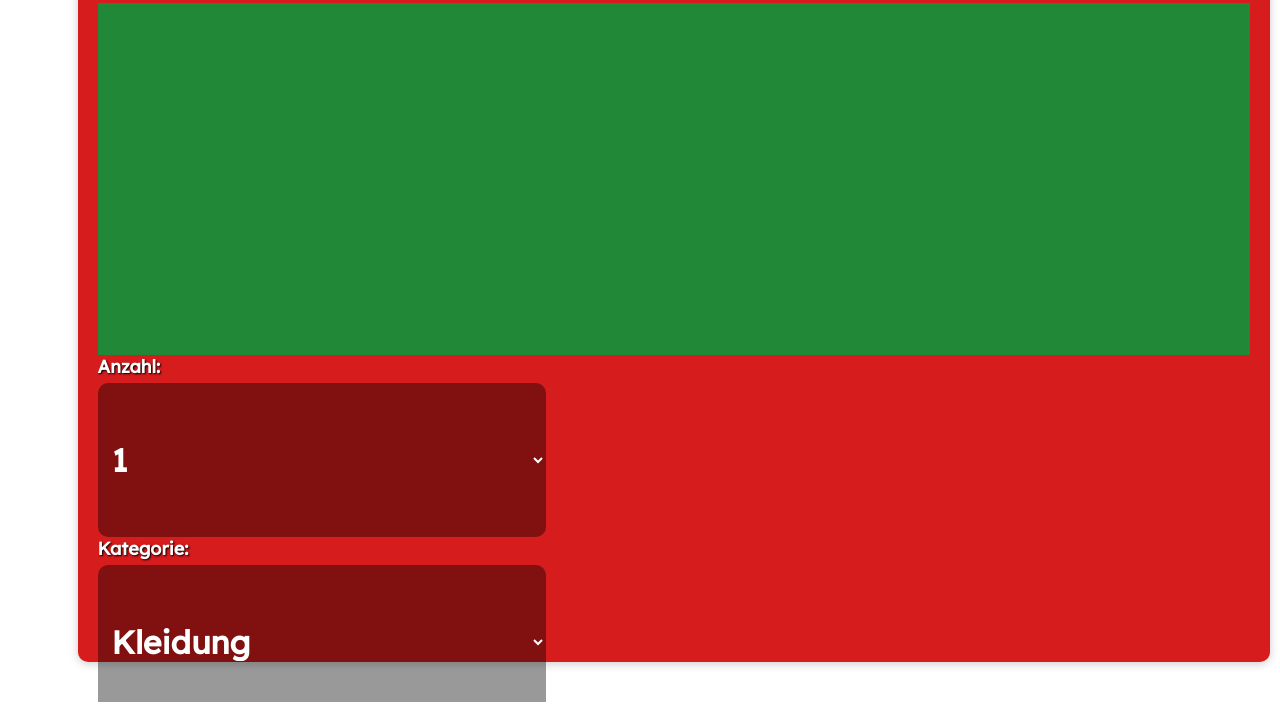
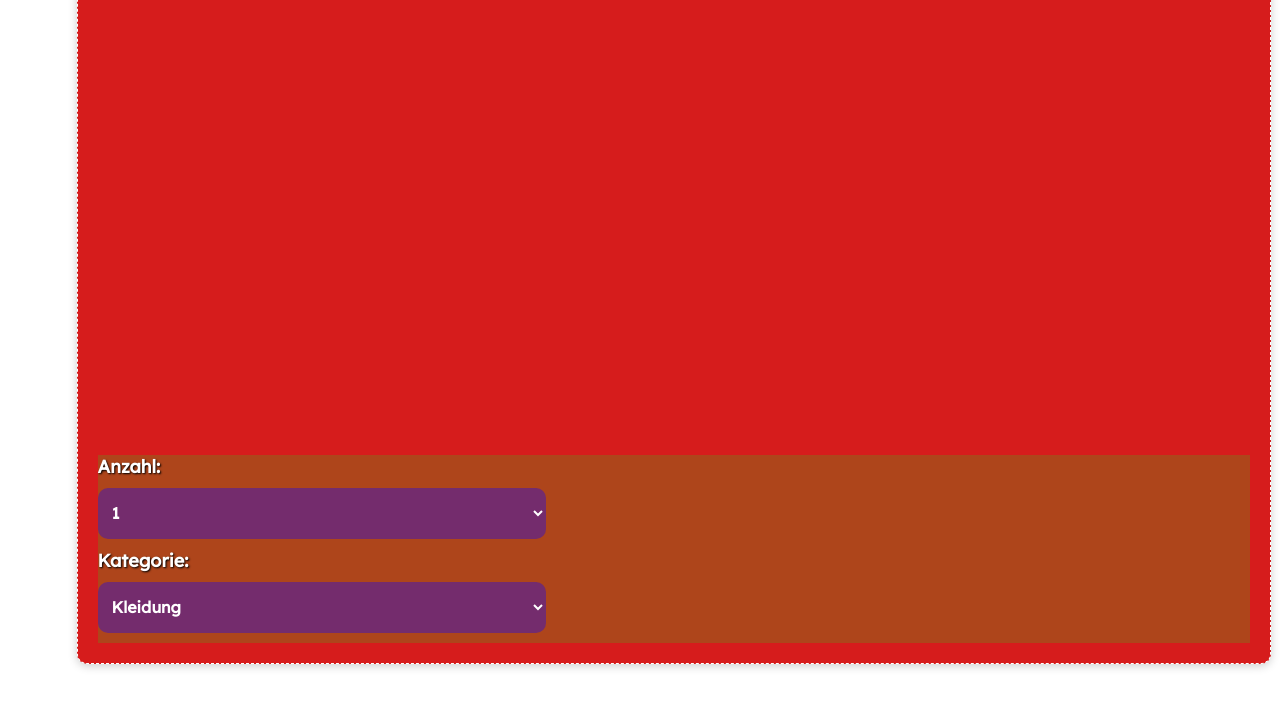
Before and after one commit to Vordix/inventurApp, a plain HTML site: page index.html in a window 1280 px wide. Shown: the part 106-816 px from the top of the page. Drawn offline with Linux system fonts and the light colour scheme.

Commit message:
sizing und blocking

```diff
--- a/index.html
+++ b/index.html
@@ -11,9 +11,7 @@
     <div class="container">
         <h1>Inventur-Aufnahme</h1>
 
-         <div id="spacer"></div>
-
-        <form id="inventoryForm">
+        <div id="inventoryForm">
 
             <label class="ueberschrift" for="quantity">Anzahl:</label>
             <select name="quantity" id="quantitySelect" class="dropdown" required>
@@ -88,7 +86,7 @@
                     <option value="Sonstiges">Sonstiges</option>
                 </select>
 
-        </form>
+            </div>
 
     </div>
 
--- a/style.css
+++ b/style.css
@@ -12,15 +12,19 @@ body {
 
 
 .container {
+    border: 1px dashed white;
     max-width: 90vw;
     max-height: 90vh;
+    display: flex;
+    flex-direction: column;
+    flex: 1;
+    align-content: flex-start;
     height: 90vh;
     margin: auto auto;
     padding: 20px;
     border-radius: 10px;
     background: #d61c1c;
     box-shadow:  0 2px 10px rgba(0, 0, 0, 0.2);
-    vertical-align: bottom;
 
 
 }
@@ -42,17 +46,24 @@ h1 {
     margin-bottom: 20px;
 }
 
-form {
-    display: flex;
-    flex-direction: column;
-    align-items: left;
+#inventoryForm {
+    margin-top: auto;
+    background-color: rgba(15, 235, 26, 0.2);
 
 }
+#inventoryForm label,
+#inventoryForm select {
+  display: block;
+  width: 80%; /* oder z.B. 90% */
+  margin-bottom: 10px;
+}
+
 
 label {
     margin-bottom: 5px;
 }
 .ueberschrift {
+    width: 100%;
     font-family: Lexend, sans-serif;
     font-weight: 600;
     font-size: large;
@@ -79,13 +90,13 @@ button:hover {
 
 .dropdown {
     max-width: 35vw;
-    min-height: 12vw;
+    min-height: 4vw;
     padding: 10px;
     border: none;
     border-radius: 10px;
     font-family: Lexend, sans-serif;
     font-weight: 600;
-    font-size: xx-large;
+    font-size: medium;
     color: white; /* Schriftfarbe noch ändern TODO */
-    background: rgba(0, 0, 0, 0.4);
+    background: rgba(29, 7, 233, 0.4);
 }
```
